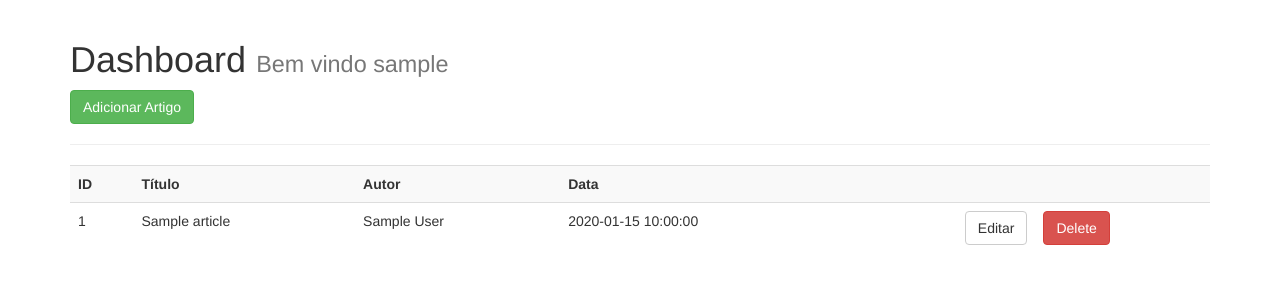
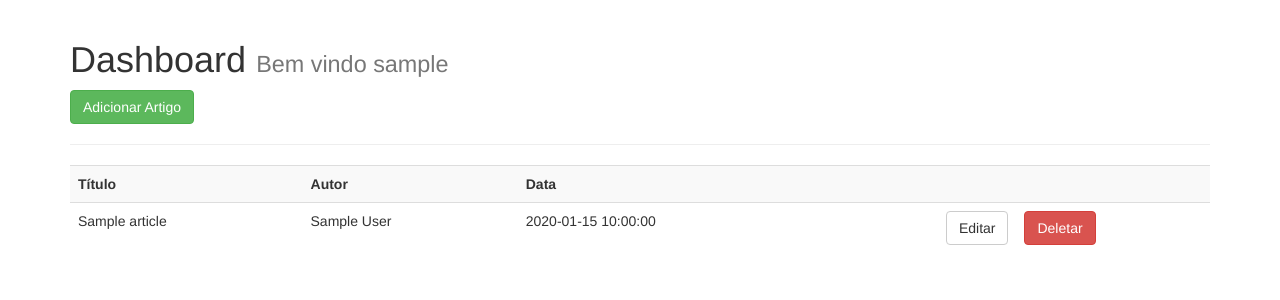
Before and after one commit to MateusMartins/projetoPOS, a Flask app: page /dashboard in a window 1280 px wide. Shown: the part 52-352 px from the top of the page. Run offline with Flask 2, Linux system fonts and the light colour scheme; the visitor is signed in with stand-in values (Sample User, id 1); a database or web service that is not in the repository returns one stand-in record (values such as "Sample title"); some libraries are stand-ins or nearby versions.

Commit message:
alterações de formulários e adição de comentários

```diff
--- a/templates/add_article.html
+++ b/templates/add_article.html
@@ -10,6 +10,6 @@
     <div class="form-group">
       {{ render_field(form.body, class_="form-control", id="editor") }}
     </div>
-    <p><input class="btn btn-primary" type="submit" value="Submit">
+    <p><input class="btn btn-primary" type="submit" value="Salvar">
   </form>
 {% endblock %}
--- a/templates/dashboard.html
+++ b/templates/dashboard.html
@@ -6,7 +6,6 @@
   <hr>
   <table class="table table-striped">
     <tr>
-      <th>ID</th>
       <th>Título</th>
       <th>Autor</th>
       <th>Data</th>
@@ -15,7 +14,7 @@
     </tr>
     {% for article in articles %}
       <tr>
-        <td>{{article._id}}</td>
+
         <td>{{article.title}}</td>
         <td>{{article.author}}</td>
         <td>{{article.create_date}}</td>
@@ -23,7 +22,7 @@
         <td>
           <form action="{{url_for('delete_article', id=article._id)}}" method="post">
             <input type="hidden" name="_method" value="DELETE">
-            <input type="submit" value="Delete" class="btn btn-danger">
+            <input type="submit" value="Deletar" class="btn btn-danger">
           </form>
         </td>
       </tr>
--- a/templates/edit_article.html
+++ b/templates/edit_article.html
@@ -10,6 +10,6 @@
     <div class="form-group">
       {{ render_field(form.body, class_="form-control", id="editor") }}
     </div>
-    <p><input class="btn btn-primary" type="submit" value="Submit">
+    <p><input class="btn btn-primary" type="submit" value="Salvar">
   </form>
 {% endblock %}
--- a/templates/login.html
+++ b/templates/login.html
@@ -11,6 +11,6 @@
       <label>Senha</label>
       <input type="password" name="password" class="form-control" value={{request.form.password}}>
     </div>
-    <button type="submit" class="btn btn-primary">Submit</button>
+    <button type="submit" class="btn btn-primary">Entrar</button>
   </form>
 {% endblock %}
--- a/templates/register.html
+++ b/templates/register.html
@@ -20,6 +20,6 @@
     <div class="form-group">
       {{render_field(form.confirm, class_="form-control")}}
     </div>
-    <p><input type="submit" class="btn btn-primary" value="Submit"></p>
+    <p><input type="submit" class="btn btn-primary" value="Cadastrar"></p>
   </form>
 {% endblock %}
```
